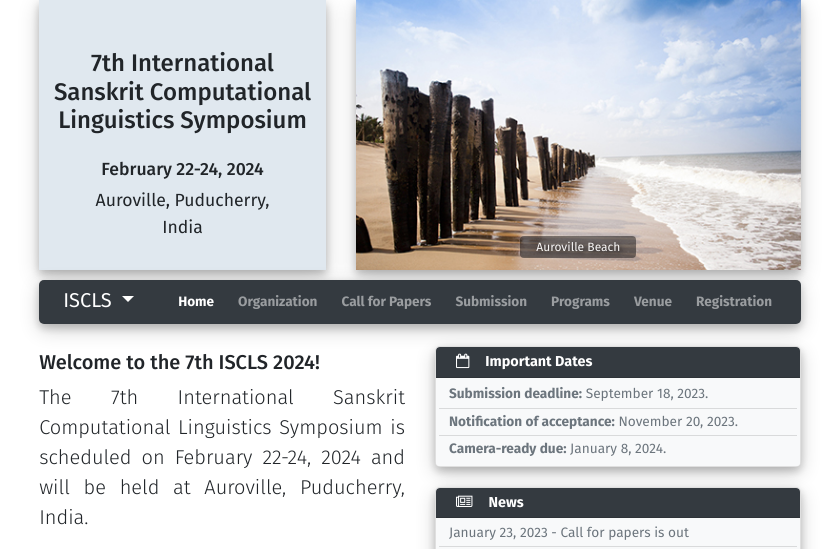
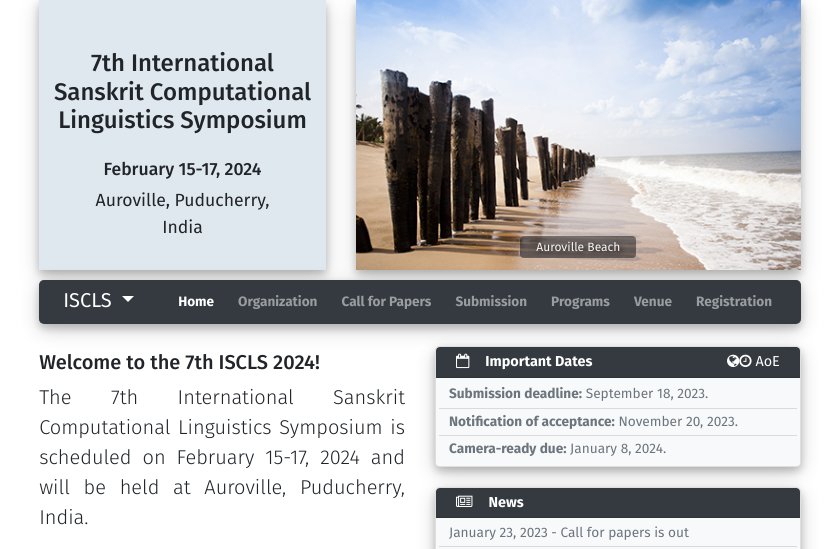
Before and after one commit to hrishikeshrt/jekyll-conference-template, a Jekyll site: the page built from index.md, in a window 1280 px wide. Shown: the top 549 px of the page, without its empty margins (220-1059 px from the left). Built offline with Jekyll 4.4.1, drawn with Linux system fonts in a browser that asks for light colours.

Commit message:
feat: display timezone with important dates card

```diff
--- a/_data/conference.yml
+++ b/_data/conference.yml
@@ -12,7 +12,7 @@ full_title: 7th International Sanskrit Computational Linguistics Symposium
 short_title: 7th ISCLS 2024
 
 year: 2024
-date: February 22-24, 2024
+date: February 15-17, 2024
 
 location: Auroville, Puducherry
 country: India
@@ -84,9 +84,10 @@ navbar:
     label: Registration
     path: /registration.html
     visible: True
+deadline_timezone: AoE
 deadlines:
   - date: 2023-09-18
-    # timezone: AOE
+    # timezone: AoE
     text: Submission deadline
     pass_due: False
   - date: 2023-11-20
--- a/_includes/card-important-dates.html
+++ b/_includes/card-important-dates.html
@@ -1,6 +1,9 @@
 <div class="card">
     <div class="card-header text-white bg-dark">
         <i class="fa fa-calendar-o mr-3" aria-hidden="true"></i><strong>Important Dates</strong>
+        {% if site.data.conference.deadline_timezone %}
+        <span class="float-right"><i class="fa fa-globe"></i><i class="fa fa-clock-o"></i> {{site.data.conference.deadline_timezone}}</span>
+        {% endif %}
     </div>
     <div class="card-block bg-light">
         <ul class="list-group list-group-flush">
```
